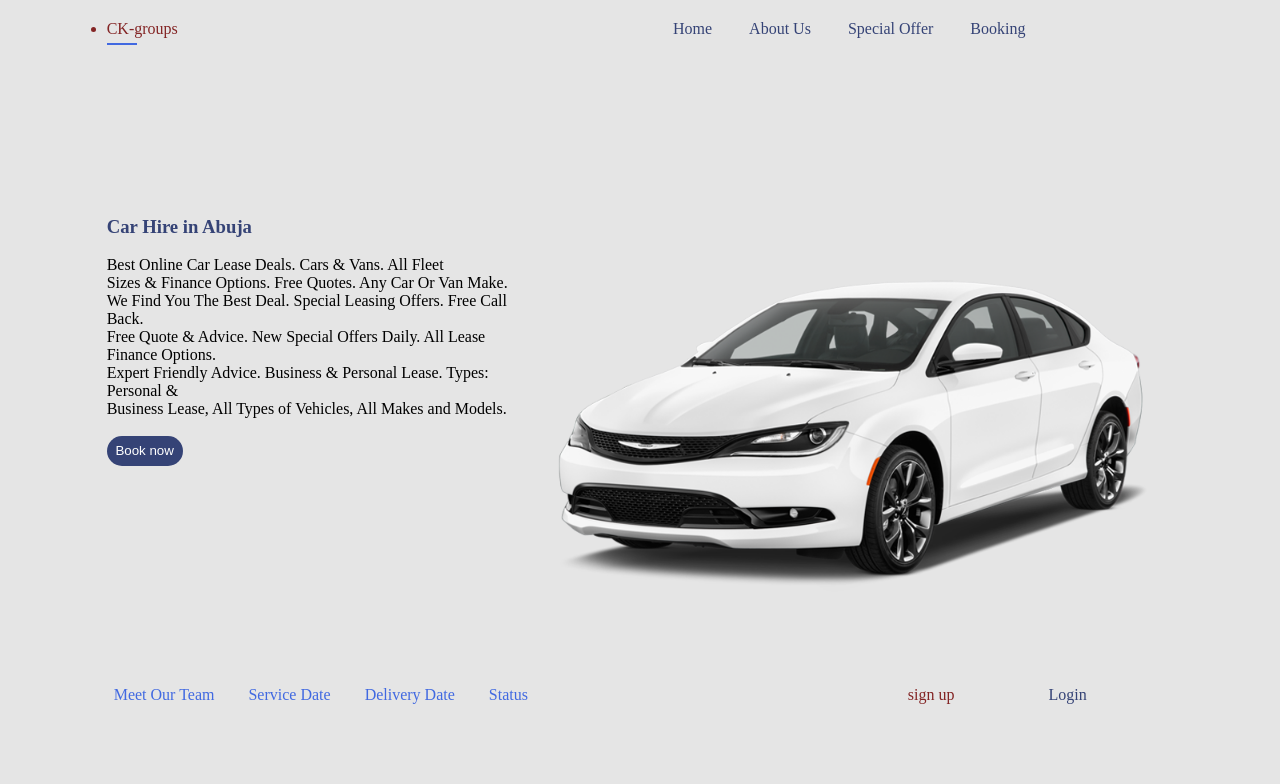
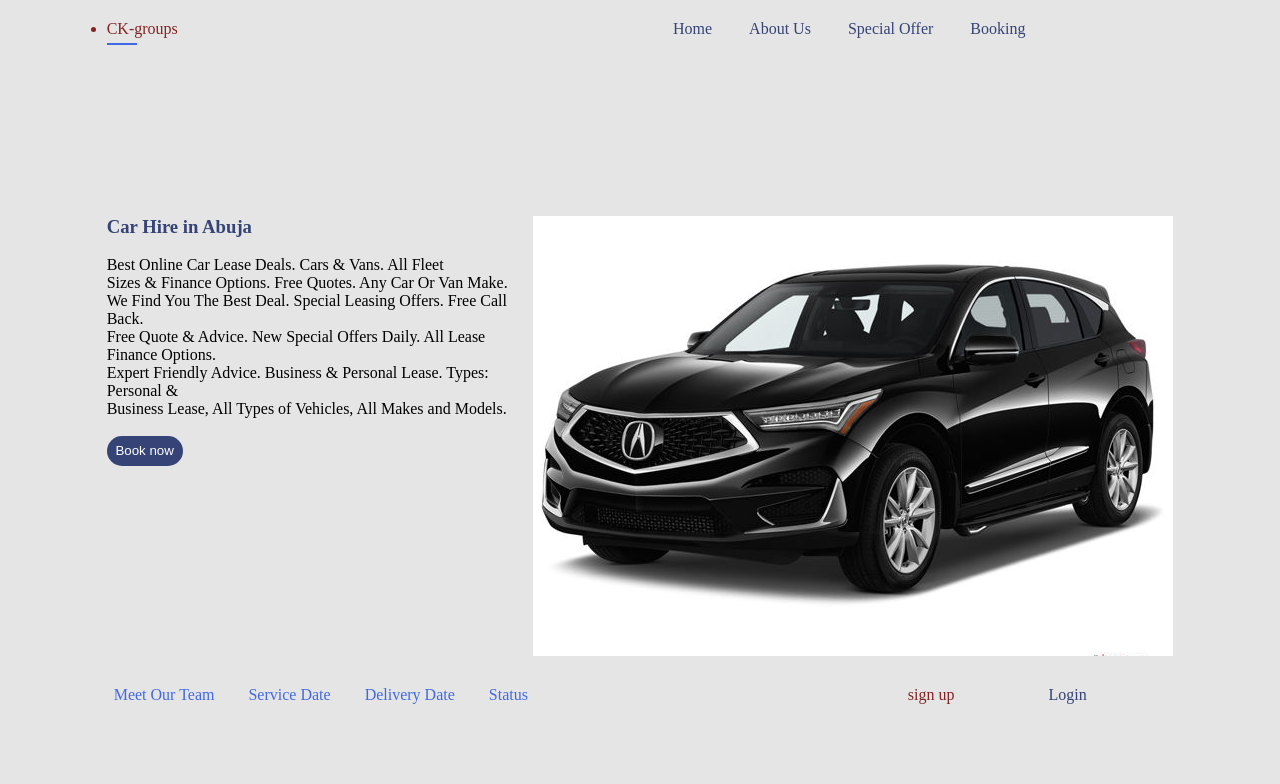
Before and after one commit to bossgozie/car-hire-app, a plain HTML site: page index.html in a window 1280 px wide. Drawn offline with Linux system fonts and the light colour scheme.

Commit message:
change of image

```diff
--- a/style.css
+++ b/style.css
@@ -47,7 +47,7 @@ header{
 .main-image{
     height: 55vh;
     width: 50vw;
-    background-image: url('images/carwhite.png');
+    background-image: url('images/acura.jpg');
     background-position: center;
     background-size: cover;
     background-repeat: no-repeat;
```
